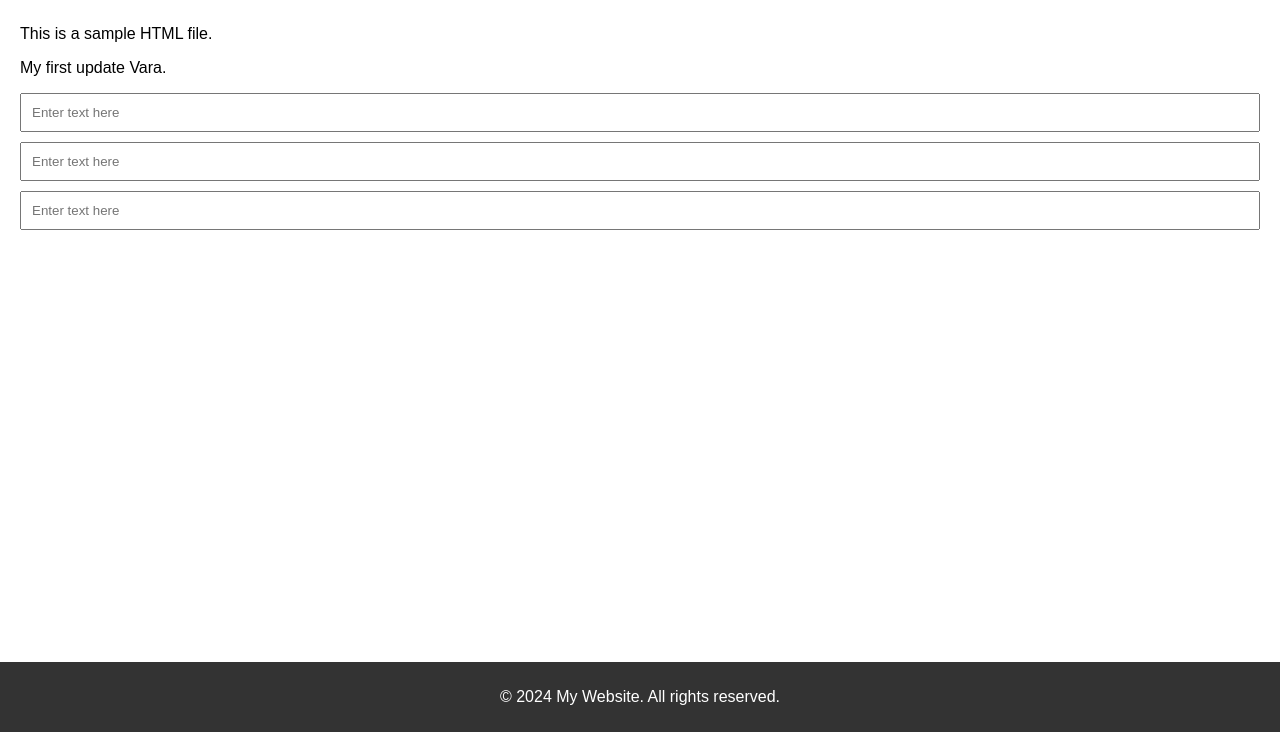
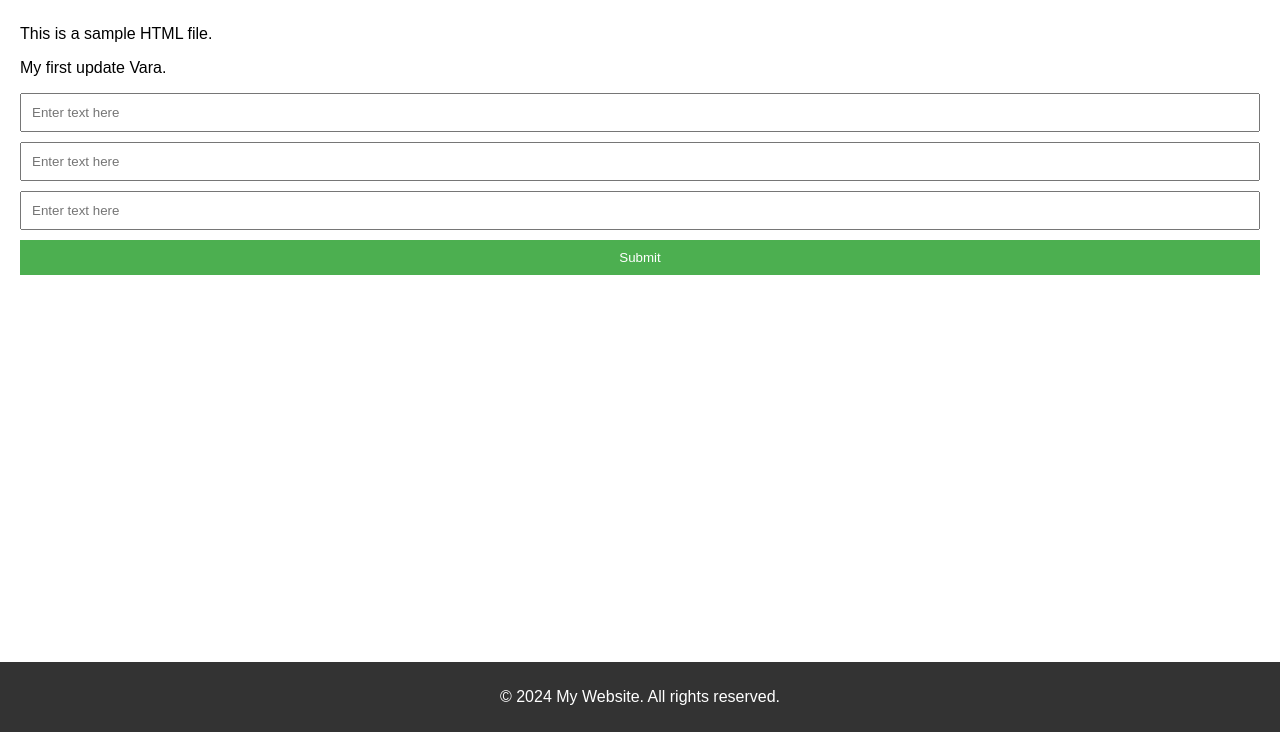
Before and after one commit to github-practice11/practice4, a plain HTML site: page index.html in a window 1280 px wide. Shown: the part 68-800 px from the top of the page. Drawn offline with Linux system fonts and the light colour scheme.

Commit message:
added submit button

```diff
--- a/index.html
+++ b/index.html
@@ -37,6 +37,17 @@
             margin-bottom: 10px;
             box-sizing: border-box;
         }
+        .submit-btn {
+            display: block;
+            width: 100%;
+            padding: 10px;
+            background-color: #4CAF50;
+            color: white;
+            border: none;
+            text-align: center;
+            text-decoration: none;
+            cursor: pointer;
+        }
     </style>
 </head>
 <body>
@@ -52,6 +63,9 @@
         <input type="text" class="textbox" placeholder="Enter text here">
         <input type="text" class="textbox" placeholder="Enter text here">
         <input type="text" class="textbox" placeholder="Enter text here">
+
+        <!-- Adding submit button -->
+        <button type="submit" class="submit-btn">Submit</button>
     </main>
 
     <footer>
```
